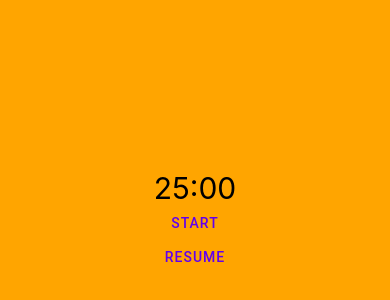
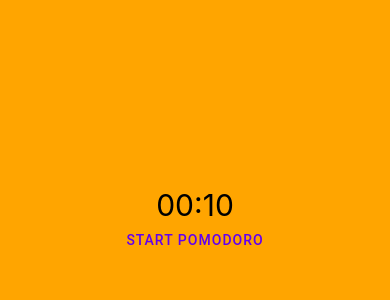
Before and after one commit to neilvcarvalho/mobile-pomodoro, a React Native app: screen / in a window 390 px wide. Shown: the part 200-500 px from the top of the page. Built offline with nearby package versions, Linux system fonts and the light colour scheme.

Commit message:
Control the timer clock by using the end time

```diff
--- a/App.js
+++ b/App.js
@@ -1,92 +1,61 @@
 import { StatusBar } from 'expo-status-bar'
-import React, { useState } from 'react'
-import { StyleSheet, Text, View } from 'react-native'
+import React, { useEffect, useState } from 'react'
+import { StyleSheet, View } from 'react-native'
 import { Button } from 'react-native-paper'
+import Timer from './components/Timer'
+import TimerClock from './components/TimerClock'
 
 export default function App() {
-  const POMODORO_LENGTH = 60 * 25
-  const SMALL_BREAK_LENGTH = 60 * 5
-  const LONG_BREAK_LENGTH = 60 * 15
+  const POMODORO = { id: 'POMODORO', name: 'Pomodoro', length: 1000 * 10, style: 'pomodoro' }
+  const SMALL_BREAK = { id: 'SMALL_BREAK', name: 'Small Break', length: 1000 * 5, style: 'break' }
+  const LONG_BREAK = { id: 'LONG_BREAK', name: 'Long Break', length: 1000 * 7, style: 'break' }
 
-  const POMODORO = 'POMODORO'
-  const SMALL_BREAK = 'SMALL_BREAK'
-  const LONG_BREAK = 'LONG_BREAK'
+  const [pomodorosCount, setPomodorosCount] = useState(0)
+  const [currentCycle, setCurrentCycle] = useState(POMODORO)
+  const [timer, setTimer] = useState()
 
-  const [remainingTime, setRemainingTime] = useState(POMODORO_LENGTH)
-  const [currentInterval, setCurrentInterval] = useState()
-  const [pomodorosCount, setPomodorosCount] = useState(0)
-  const [breaksCount, setBreaksCount] = useState(0)
-  const [currentCycle, setCurrentCycle] = useState(POMODORO)
+
+  useEffect(() => {
+  }, [currentCycle])
 
   const start = () => {
-    setCurrentInterval(setInterval(decrement, 1000))
-  }
+    const now = Date.now()
 
-  const pause = () => {
-    clearCurrentInterval()
-  }
-
-  const resume = () => {
-    setCurrentInterval(setInterval(decrement, 1000))
+    setTimer({ startTime: now, endTime: now + currentCycle.length })
   }
 
   const stop = () => {
-    clearCurrentInterval()
-    setCurrentInterval(undefined)
-    setRemainingTime(POMODORO_LENGTH)
-  }
-
-  const clearCurrentInterval = () => {
-    clearInterval(currentInterval)
-    setCurrentInterval(undefined)
-  }
-
-  const decrement = () => {
-    setRemainingTime((prev) => prev - 1)
+    setCurrentCycle(POMODORO)
+    setTimer(undefined)
   }
 
   const prepareNextCycle = () => {
-    switch (currentCycle) {
-      case POMODORO:
-        clearCurrentInterval()
-        setPomodorosCount((prev) => prev + 1)
+    setTimer(undefined)
 
-        if ((pomodorosCount + 1) % 4 === 0) {
-          setRemainingTime(LONG_BREAK_LENGTH)
-          setCurrentCycle(LONG_BREAK)
-        } else {
-          setRemainingTime(SMALL_BREAK_LENGTH)
-          setCurrentCycle(SMALL_BREAK)
-        }
-        break
-      case SMALL_BREAK:
-      case LONG_BREAK:
-        setCurrentCycle(POMODORO)
-        clearCurrentInterval()
-        setRemainingTime(POMODORO_LENGTH)
-        setBreaksCount((prev) => prev + 1)
-      default:
-        setCurrentCycle(POMODORO)
-        break
+    if (currentCycle.id == POMODORO.id) {
+      prepareBreakCycle()
+    } else {
+      setCurrentCycle(POMODORO)
     }
   }
 
-  if (remainingTime <= 0) {
-    prepareNextCycle()
+  const prepareBreakCycle = () => {
+    setPomodorosCount((prev) => prev + 1)
+
+    if ((pomodorosCount + 1) % 4 === 0) {
+      setCurrentCycle(LONG_BREAK)
+    } else {
+      setCurrentCycle(SMALL_BREAK)
+    }
   }
 
-  console.log('Current interval', currentInterval)
+  return (
+    <View style={[styles.container, styles[currentCycle.style]]}>
+      {timer === undefined && <TimerClock remainingTime={currentCycle.length} />}
+      {timer === undefined && <Button onPress={start}>Start {currentCycle.name}</Button>}
 
-  const formattedTime = new Date(remainingTime * 1000).toISOString().substr(14, 5)
-
-  return (
-    <View style={[styles.container, currentCycle === POMODORO ? styles.pomodoroBackground : styles.breakBackground]}>
-      <Text style={{fontSize: 30}}>{formattedTime}</Text>
-
-      {currentInterval === undefined && <Button onPress={start}>Start</Button>}
-      {currentInterval !== undefined && <Button onPress={stop}>Stop</Button>}
-      {currentInterval !== undefined && <Button onPress={pause}>Pause</Button>}
-      {currentInterval === undefined && <Button onPress={resume}>Resume</Button>}
+      {timer !== undefined && <Timer timer={timer} length={currentCycle.length} prepareNextCycle={prepareNextCycle} />}
+      {timer !== undefined && <Button onPress={stop}>Stop {currentCycle.name}</Button>}
       <StatusBar style="auto" />
     </View>
   )
@@ -95,14 +64,13 @@ export default function App() {
 const styles = StyleSheet.create({
   container: {
     flex: 1,
-    backgroundColor: '#fff',
     alignItems: 'center',
     justifyContent: 'center',
   },
-  pomodoroBackground: {
+  pomodoro: {
     backgroundColor: 'orange'
   },
-  breakBackground: {
+  break: {
     backgroundColor: 'lightblue'
   }
 })
--- /dev/null
+++ b/components/Timer.js
@@ -0,0 +1,26 @@
+import React, { useEffect, useState } from 'react'
+import TimerClock from './TimerClock';
+
+export default function Timer ({ timer, prepareNextCycle, length }) {
+  const [remainingTime, setRemainingTime] = useState(length)
+
+  useEffect(() => {
+    const interval = setInterval(calculateRemainingTime, 300);
+    return () => clearInterval(interval)
+  }, [])
+
+  useEffect(() => {
+    if (remainingTime <= 0) {
+      prepareNextCycle()
+    }
+  }, [remainingTime])
+
+  const calculateRemainingTime = () => {
+    const now = Date.now()
+    setRemainingTime(timer.endTime - now)
+  }
+
+  return (
+    <TimerClock remainingTime={remainingTime} />
+  )
+}
--- /dev/null
+++ b/components/TimerClock.js
@@ -0,0 +1,12 @@
+import React from 'react'
+import { Text, View } from 'react-native'
+
+export default function TimerClock ({ remainingTime }) {
+  const formattedTime = new Date(remainingTime).toISOString().substr(14, 5)
+
+  return (
+    <View>
+      <Text style={{fontSize: 30}}>{formattedTime}</Text>
+    </View>
+  )
+}
```
